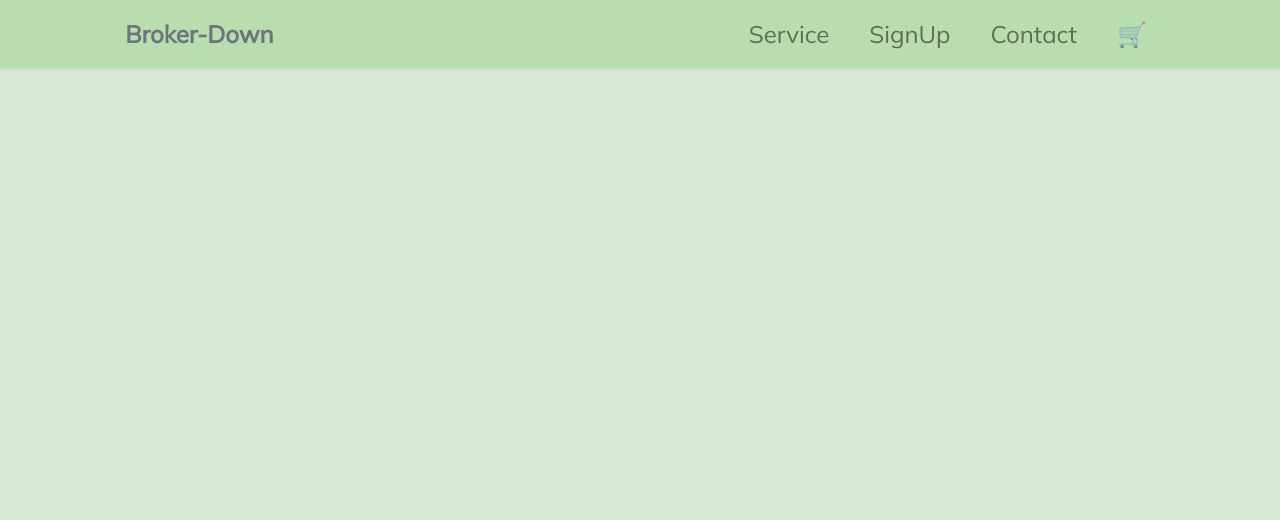
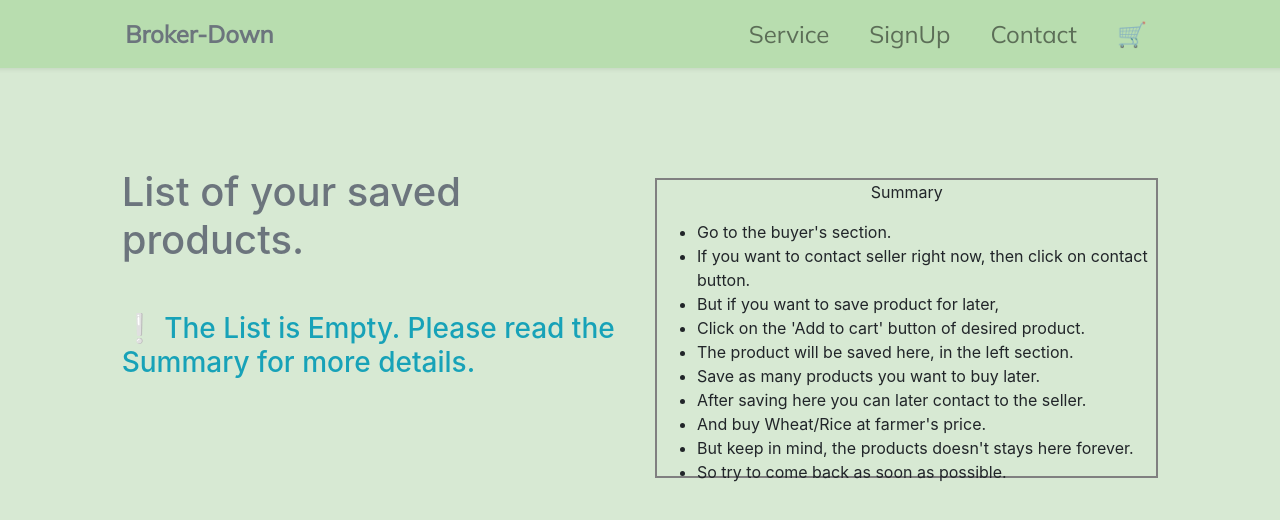
Before and after one commit to Neelam-Nishad/farmer-app, a React (Create React App) app: page /cart in a window 1280 px wide. Shown: the top 520 px of the page. Built offline with nearby package versions, Linux system fonts and the light colour scheme; the HTML template or start-up script is replaced by a standard one.

Commit message:
cartadded

```diff
--- a/public/index.html
+++ b/public/index.html
@@ -1,6 +1,7 @@
 <!DOCTYPE html>
 <html lang="en">
   <head>
+    <link rel="stylesheet" href="https://cdnjs.cloudflare.com/ajax/libs/font-awesome/4.7.0/css/font-awesome.min.css">
     <meta charset="utf-8" />
     <link rel="icon" href="%PUBLIC_URL%/favicon.ico" />
     <meta name="viewport" content="width=device-width, initial-scale=1" />
@@ -25,7 +26,7 @@
       Learn how to configure a non-root public URL by running `npm run build`.
     -->
     <link rel="stylesheet" href="https://cdnjs.cloudflare.com/ajax/libs/font-awesome/4.7.0/css/font-awesome.min.css">
-    <title>React App</title>
+    <title>Broker-Down</title>
   </head>
   <body>
     <noscript>You need to enable JavaScript to run this app.</noscript>
--- a/src/App.js
+++ b/src/App.js
@@ -9,6 +9,7 @@ import Home from './components/Home';
 import Sell from './components/Sell';
 import Buy from './components/Buy';
 import SignUp from './components/SignUp';
+import Cart from './components/Cart';
 
 function App() {
   return (
@@ -22,6 +23,7 @@ function App() {
           <Route exact path='/sell' component={Sell}/>
           <Route exact path='/buy' component={Buy}/>
           <Route exact path='/signup' component={SignUp}/>
+          <Route exact path='/cart' component={Cart}/>
         </Switch>
 
     </>
--- /dev/null
+++ b/src/components/Cart.css
@@ -0,0 +1,5 @@
+.cart-left{
+    margin-top: 10px;
+    border: 2px solid gray;
+    height: 300px;
+}
--- a/src/components/Cart.jsx
+++ b/src/components/Cart.jsx
@@ -0,0 +1,40 @@
+import React from 'react';
+import './Cart.css';
+
+export const Cart = () => {
+    return (
+        <>
+            <div className='container-fluid outer-box'>
+                <div className='row'>
+                    <div className='col-10 mx-auto'>
+                        <div className='row'>
+                            <div className='col-6 pt-5 pt-lg-0 order-2 order-lg-1'>
+                                <h1 className='text-muted'>List of your saved products.</h1>
+                                <h3 className='text-info mt-5'>❕ The List is Empty. Please read the Summary for more details.</h3>
+                            </div>
+                            <div className='col-lg-6 order-1 order-lg-2'>
+                                <div className='cart-left'>
+                                    <div className='text-center'>Summary</div>
+                                    <ul className='mt-3'>
+                                        <li>Go to the buyer's section.</li>
+                                        <li>If you want to contact seller right now, then click on contact button.</li>
+                                        <li>But if you want to save product for later,</li>
+                                        <li>Click on the 'Add to cart' button of desired product.</li>
+                                        <li>The product will be saved here, in the left section.</li>
+                                        <li>Save as many products you want to buy later.</li>
+                                        <li>After saving here you can later contact to the seller.</li>
+                                        <li>And buy Wheat/Rice at farmer's price.</li>
+                                        <li>But keep in mind, the products doesn't stays here forever.</li>
+                                        <li>So try to come back as soon as possible.</li>
+                                    </ul>
+                                </div>
+                            </div>
+                        </div>
+                    </div>
+                </div>
+            </div>
+        </>
+    )
+}
+
+export default Cart;
```
